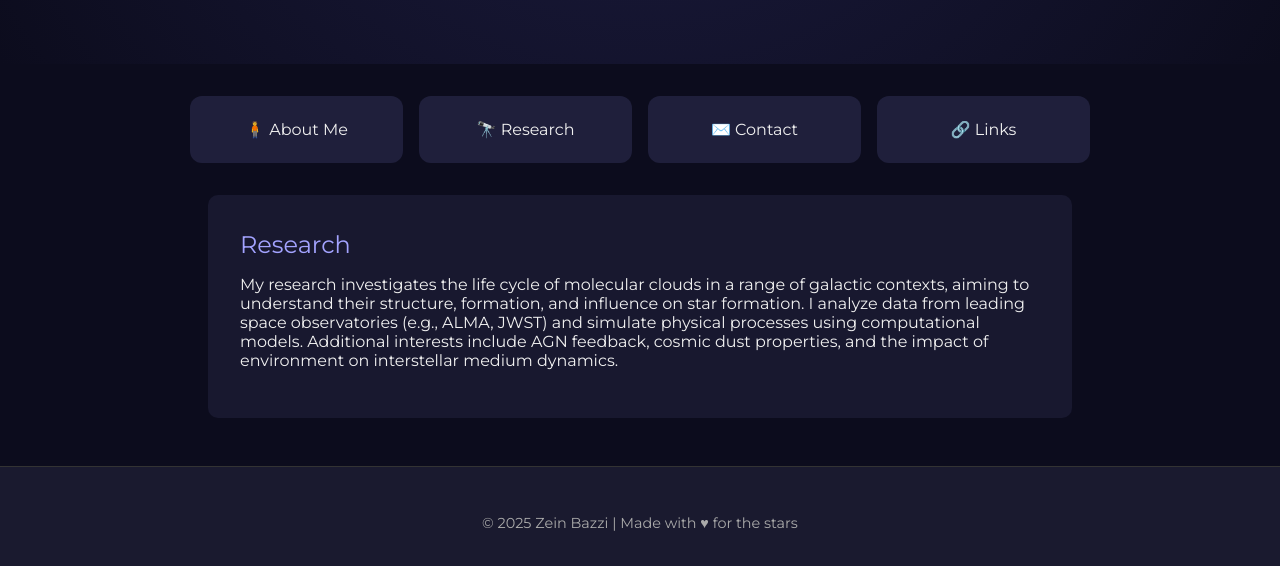
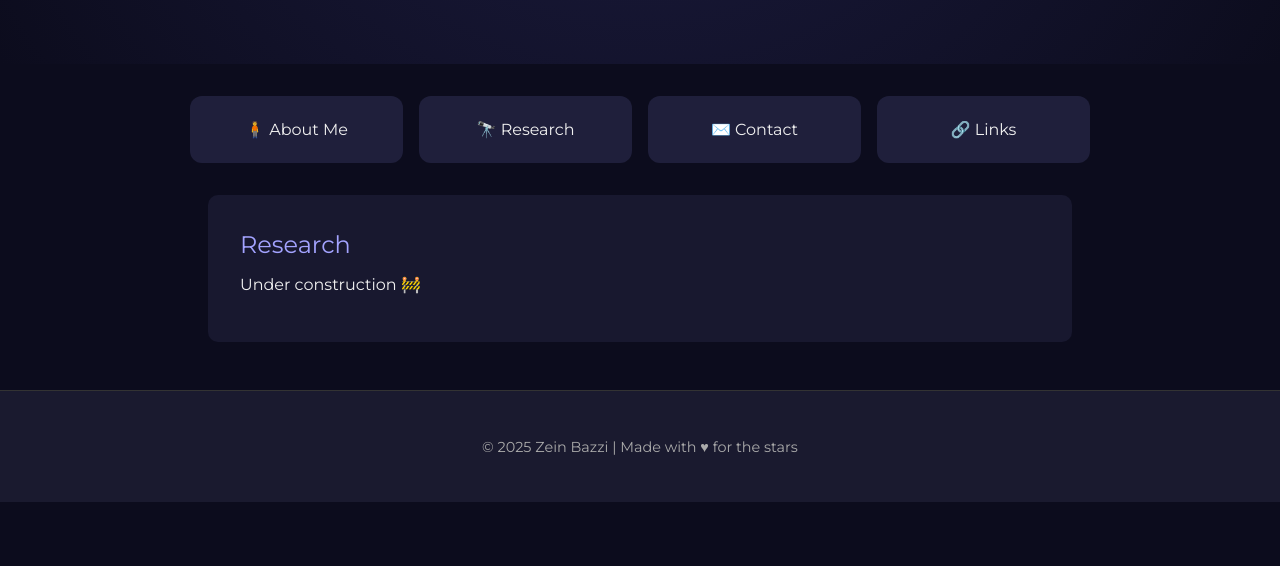
Before and after one commit to Zeinbazzi/Zeinbazzi.github.io, a plain HTML site: page index.html in a window 1280 px wide. Both pictures are taken after a click on the element "🔭 Research". Shown: the part 344-910 px from the top of the page. After the commit the page ends 846 px from the top, so only its background shows below. Drawn offline with Linux system fonts and the light colour scheme.

Commit message:
Update index.html

```diff
--- a/index.html
+++ b/index.html
@@ -29,7 +29,7 @@
 
   <section id="research" class="info-section">
     <h2>Research</h2>
-    <p>My research investigates the life cycle of molecular clouds in a range of galactic contexts, aiming to understand their structure, formation, and influence on star formation. I analyze data from leading space observatories (e.g., ALMA, JWST) and simulate physical processes using computational models. Additional interests include AGN feedback, cosmic dust properties, and the impact of environment on interstellar medium dynamics.</p>
+    <p>Under construction 🚧</p>
   </section>
 
   <section id="contact" class="info-section">
```
